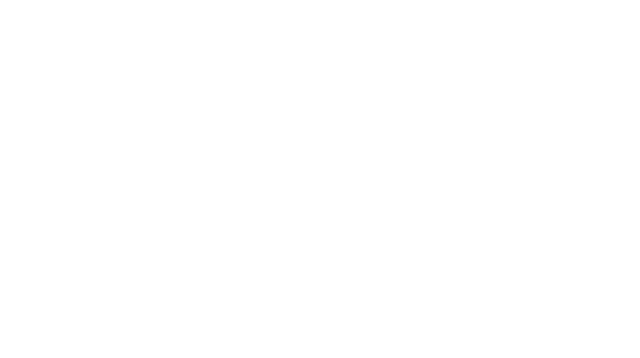
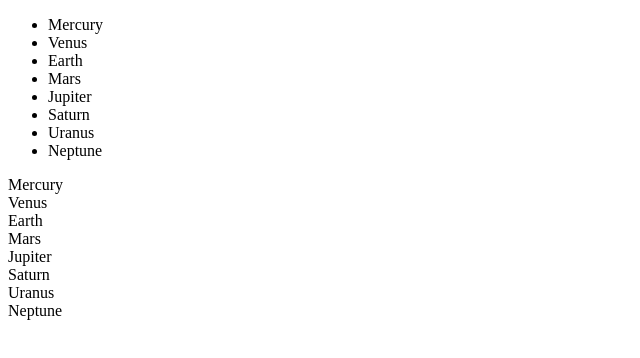
Before and after one commit to CodeupClassroom/sirius-web-exercises, a plain HTML site: page split-join.html in a window 1280 px wide. Shown: the whole page, without its empty margins (0-640 px from the left). Drawn offline with Linux system fonts and the light colour scheme.

Commit message:
finished planet Strings exercises

```diff
--- a/js/planets-string.js
+++ b/js/planets-string.js
@@ -2,7 +2,7 @@
     "use strict";
 
     var planetsString = "Mercury|Venus|Earth|Mars|Jupiter|Saturn|Uranus|Neptune";
-    var planetsArray;
+    var planetsArray = planetsString.split("|")
 
     /**
      * TODO:
@@ -11,7 +11,7 @@
      * console.log planetsArray to check your work
      */
 
-    // console.log(planetsArray);
+    console.log(planetsArray);
 
     /**
      * TODO:
@@ -24,4 +24,24 @@
      * string, and <li> tags around each planet.
      */
 
+    const planetWithBreakTags = planetsArray.join("<br>")
+
+
+    // <ul><li>Coffee</li><li>Tea</li><li>Milk</li></ul>
+
+    console.log(planetWithBreakTags)
+
+    let planetsList = "<ul><li>" + planetsArray.join("</li><li>") + "</li></ul>";
+
+
+
+    // planetsList = "<ul><li>" + planetsList + "</li></ul>";
+
+    console.log("reference", "<ul><li>Coffee</li><li>Tea</li><li>Milk</li></ul>")
+    console.log(planetsList)
+
+
+    document.getElementsByTagName('body')[0].innerHTML += planetsList
+    document.getElementsByTagName('body')[0].innerHTML += planetWithBreakTags
+
 })();
--- a/split-join.html
+++ b/split-join.html
@@ -6,5 +6,7 @@
 </head>
 <body>
 
+
+<script src="js/planets-string.js" ></script>
 </body>
 </html>
```
